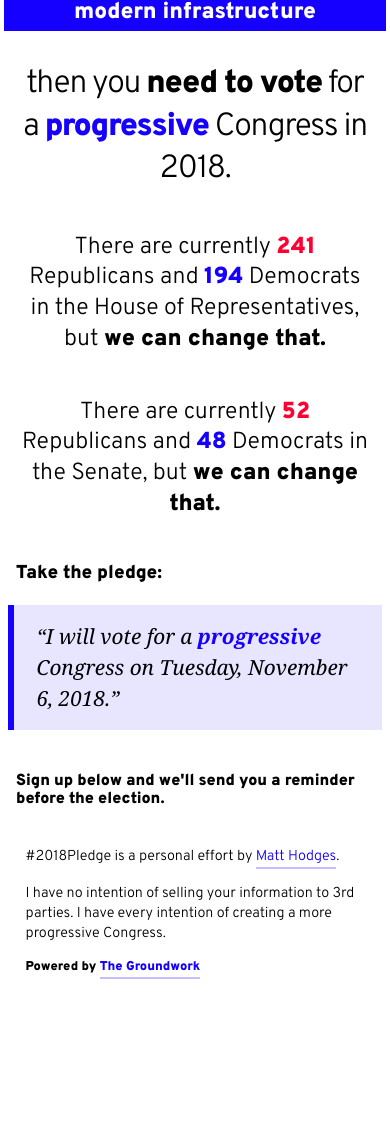
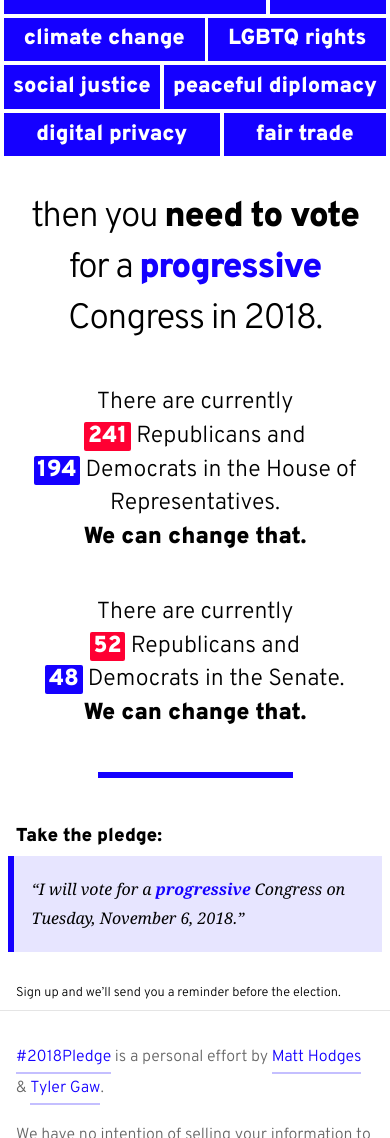
Before and after one commit to hodgesmr/2018pledge.com, a plain HTML site: page index.html in a window 390 px wide. Shown: the part 862-2000 px from the top of the page. Before the commit the page ends 1869 px from the top, so only its background shows below. Drawn offline with Linux system fonts and the light colour scheme.

Commit message:
Updates small screen styles to be more better

```diff
--- a/index.html
+++ b/index.html
@@ -60,20 +60,16 @@
         <ul class="the-issues">
           <li>health care</li>
           <li>equal pay</li>
-
           <li>voting rights</li>
+          <li>fair taxes</li>
+          <li>modern infrastructure</li>
+          <li>abortion</li>
+          <li>climate change</li>
+          <li>LGBTQ rights</li>
+          <li>social justice</li>
+          <li>peaceful diplomacy</li>
+          <li>digital privacy</li>
           <li>fair trade</li>
-
-          <li>fair taxes</li>
-          <li>climate change</li>
-
-          <li>LGBTQ rights</li>
-          <li>digital privacy</li>
-
-          <li>peaceful diplomacy</li>
-
-          <li>social justice</li>
-          <li>modern infrastructure</li>
         </ul>
 
         <p class="need-to-vote">
@@ -82,17 +78,20 @@
         </p>
 
         <p>
-          There are currently <strong class="text-color-accent-alt">241</strong>
-          Republicans and <strong class="text-color-accent">194</strong> Democrats
-          in the House of Representatives, but <strong>we can change that.</strong>
+          There are currently <br/><strong class="color-accent-alt">241</strong>
+          Republicans and <br/><strong class="color-accent">194</strong> Democrats
+          in the House of Representatives.
+          <br/><strong>We can change that.</strong>
         </p>
 
         <p>
-          There are currently <strong class="text-color-accent-alt">52</strong>
-          Republicans and <strong class="text-color-accent">48</strong> Democrats in
-          the Senate, but <strong>we can change that.</strong>
+          There are currently <br/><strong class="color-accent-alt">52</strong>
+          Republicans and <br/><strong class="color-accent">48</strong> Democrats in
+          the Senate.
+          <br/><strong>We can change that.</strong>
         </p>
 
+        <div class="pledge-container">
           <h3 class="subsection-heading">
             Take the pledge:
           </h3>
@@ -103,25 +102,34 @@
               Congress on Tuesday, November 6, 2018.”
             </p>
           </blockquote>
+        </div>
 
-        <h4 class="subsection-heading">
-          Sign up below and we'll send you a reminder before the election.
-        </h4>
+        <div class="signup-container">
+          <p class="subsection-heading">
+            Sign up and we’ll send you a reminder before the election.
+          </p>
 
           <div id="pledge-block"></div>
+        </div>
       </main>
 
       <footer role="contentinfo">
         <p>
-          #2018Pledge is a personal effort by
-          <a href="https://twitter.com/hodgesmr">Matt Hodges</a>.
+          <a href="https://twitter.com/search?q=%232018pledge">#2018Pledge</a>
+          is a personal effort by
+          <a href="https://twitter.com/hodgesmr">Matt Hodges</a> &
+          <a href="https://twitter.com/tylergaw">Tyler Gaw</a>.
         </p>
         <p>
-          I have no intention of selling your information to 3rd parties. I
-          have every intention of creating a more progressive Congress.
+          We have no intention of selling your information to 3<sup>rd</sup>
+          parties. We have every intention of creating a more progressive
+          Congress.
         </p>
         <p class="thegroundwork">
-          Powered by <a href="https://thegroundwork.com" target="_blank">The Groundwork</a>
+          Powered by
+          <a href="https://thegroundwork.com" target="_blank">
+            The Groundwork
+          </a>
         </p>
       </footer>
 
@@ -137,7 +145,7 @@
         data-tweet-button="true"
         data-tweet-text="I'm taking the #2018Pledge to vote in a progressive Congress!"
         data-accent-color="#1500FF"
-        data-success-msg="You've taken the first step! Spread the word about the importance of voting in 2018!"
+        data-success-msg="You’ve taken the first step! Spread the word about the importance of voting in 2018!"
         data-button-label="Pledge"></script>
     </body>
 </html>
--- a/style.css
+++ b/style.css
@@ -480,9 +480,25 @@ a,
   color: #1500FF;
 }
 
+.color-accent {
+  background-color: #1500FF;
+  color: #fff;
+}
+
 .text-color-accent-alt,
 .orange-sherbert-face {
   color: #ff0033;
+}
+
+.color-accent-alt {
+  background-color: #ff0033;
+  color: #fff;
+}
+
+strong.color-accent,
+strong.color-accent-alt {
+  border-radius: 2px;
+  padding: 0 0.22rem
 }
 
 [role='banner'] {
@@ -532,7 +548,7 @@ main {
 
 main p {
   font-size: 1.45rem;
-  line-height: 1.33;
+  line-height: 1.45;
   margin-bottom: 2.6rem;
   margin-left: auto;
   margin-right: auto;
@@ -540,10 +556,10 @@ main p {
 }
 
 .point-laws {
-  font-size: 2.4rem;
-  letter-spacing: -0.08rem;
+  font-size: 2.8rem;
+  letter-spacing: -0.09rem;
   margin-top: 1.8rem;
-  max-width: 20rem;
+  max-width: 23rem;
   padding: 0 0.2rem;
 }
 
@@ -552,12 +568,13 @@ main p {
   font-size: 80%;
 }
 
-.point-laws::after {
+.point-laws::after,
+.pledge-container::before {
   background-color: #1500FF;
   content: '';
   display: block;
   height: 6px;
-  margin: 8vw auto;
+  margin: 8.5vw auto;
   width: 50%;
 }
 
@@ -571,7 +588,7 @@ main p {
   color: #fff;
   display: flex;
   flex-wrap: wrap;
-  font-size: 5.8vw;
+  font-size: 5.6vw;
   font-weight: 900;
   list-style: none;
   margin: 0;
@@ -582,16 +599,20 @@ main p {
 .the-issues li {
   background-color: #1500FF;
   box-sizing: border-box;
+  flex-grow: 1;
   margin-top: 1vw;
   margin-left: 1vw;
-  padding: 0.5vw 1.5vw 1.25vw 1.5vw;
-  flex-grow: 1;
+  padding: 2.25vw 1vw 2.5vw 1vw;
 }
 
 .need-to-vote {
-  font-size: 2rem;
+  font-size: 2.2rem;
   letter-spacing: -0.08rem;
   padding: 0 1rem;
+}
+
+.pledge-container .subsection-heading {
+  margin-top: 3rem;
 }
 
 .the-pledge {
@@ -599,20 +620,22 @@ main p {
   border-left: 6px solid #1500FF;
   font-family: georgia, serif;
   font-style: italic;
-  margin: 0 0.5rem;
+  margin: 0 0.5rem 2rem 0.5rem;
   text-align: left;
 }
 
 .the-pledge p {
-  font-size: 1.3rem;
-  line-height: 1.5;
-  padding: 1rem 1.4rem;
+  font-size: 1rem;
+  line-height: 1.8;
+  margin: 0;
+  padding: 1.2rem 1.1rem;
+}
+
+.signup-container .subsection-heading {
+  font-size: 0.8rem;
 }
 
 .pledge-block {
-  border: 1px solid rgba(0, 0, 0, 0.1);
-  border-radius: 2px;
-  margin: 0 0.5rem;
   text-align: left;
 }
 
@@ -620,26 +643,42 @@ main p {
   border: 0;
   box-shadow: 0 0 0 transparent;
   font-family: 'Overpass', sans-serif;
+  padding: 1rem 1rem 2rem 1rem;
 }
 
-.pledge-block input {
+.gwb-label {
+  font-weight: 900;
+}
+
+.gwb-label sup {
+  font-weight: 300;
+}
+
+.pledge-block .gwb-submit {
+  font-family: 'Overpass', sans-serif;
+  font-size: 1.3rem;
+  font-weight: 900;
+}
+
+.gwb-input {
   -moz-appearance: none;
   -webkit-appearance: none;
   appearance: none;
-  border-radius: 2px;
   font-family: 'Overpass', sans-serif;
 }
 
 [role='contentinfo'] {
-  padding: 1rem 1.6rem;
+  border-top: 1px solid rgba(0, 0, 0, 0.1);
+  color: rgba(0, 0, 0, 0.6);
+  padding: 1rem 1rem 2rem 1rem;
 }
 
 [role='contentinfo'] p {
-  font-size: 0.9rem;
-  line-height: 1.4;
+  font-size: 1rem;
+  line-height: 1.8;
 }
 
 [role='contentinfo'] .thegroundwork {
-  font-size: 80%;
+  font-size: 75%;
   font-weight: 900;
 }
```
Lines whose indentation alone changed are shown as unchanged.
